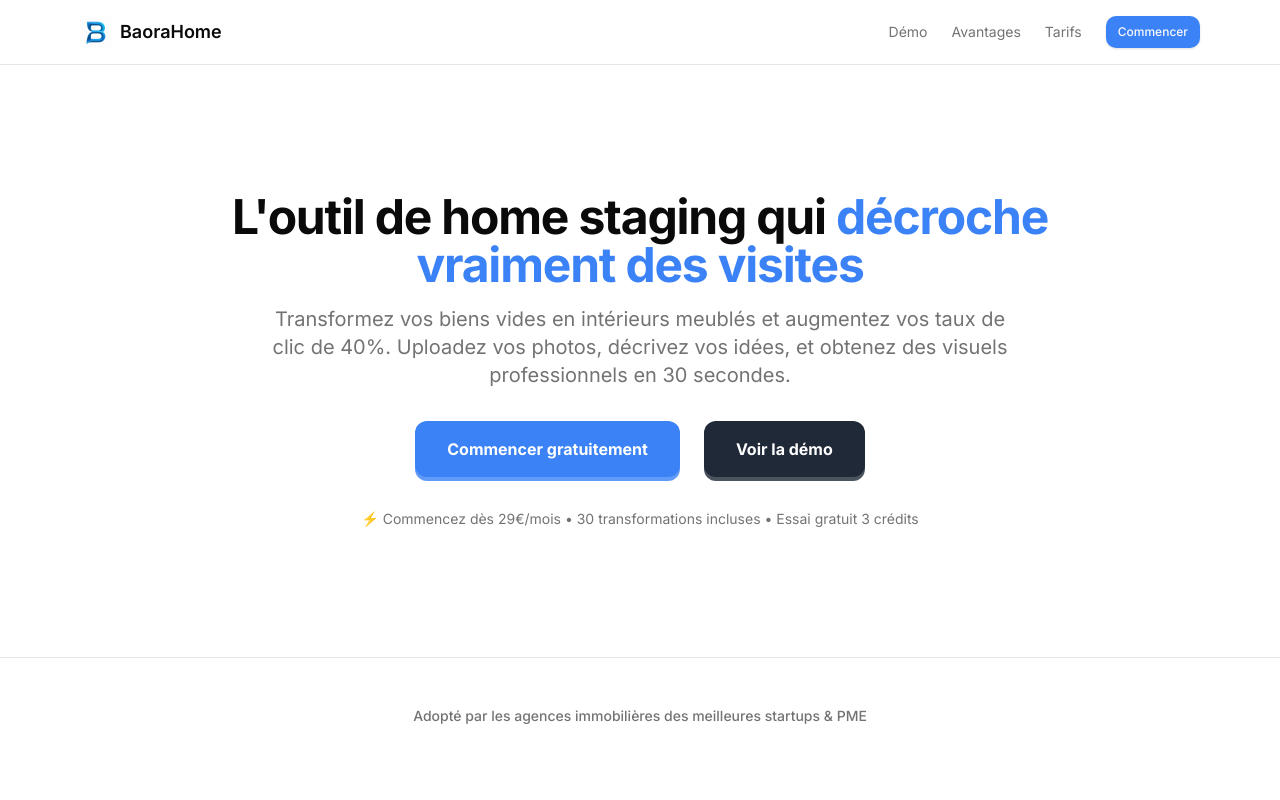
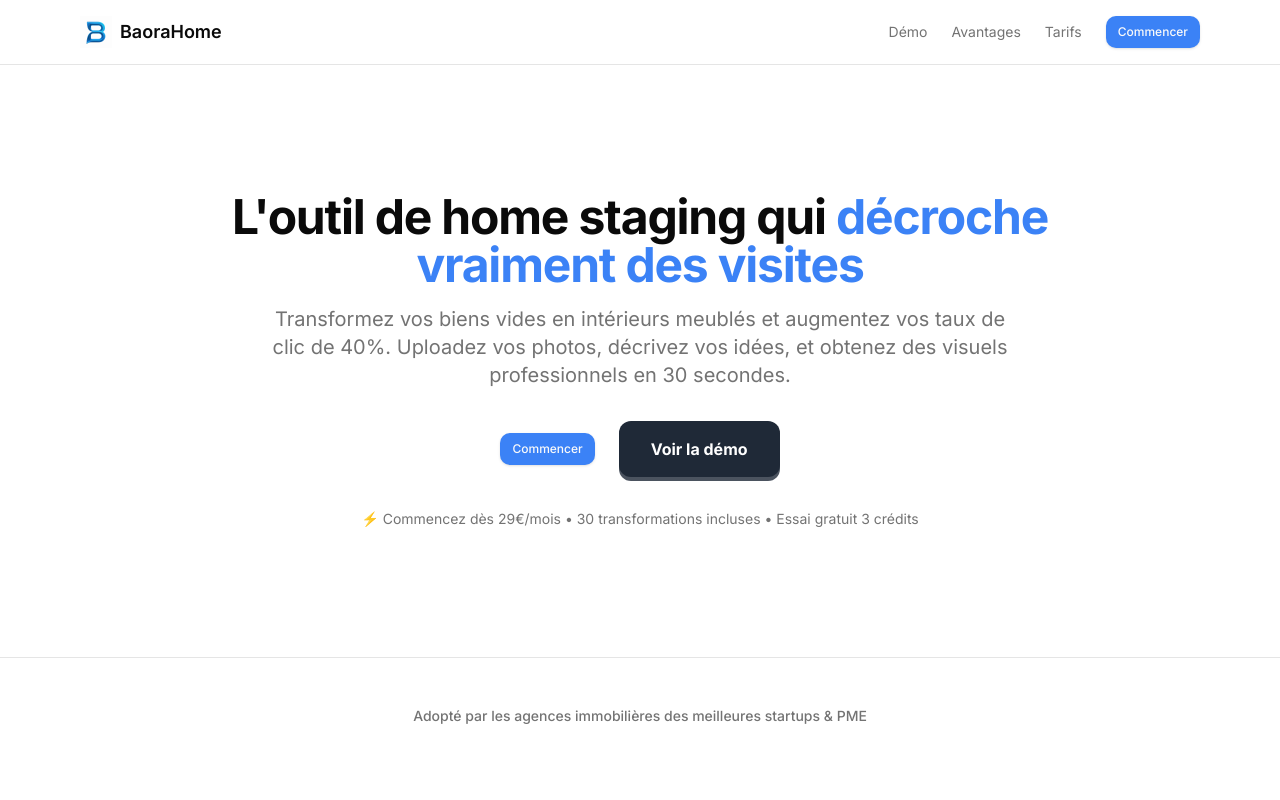
Before and after one commit to Jimmycode06/brandsnap.home, a Next.js app: page / in a window 1280 px wide. Shown: the top 800 px of the page. Built offline with nearby package versions, Linux system fonts and the light colour scheme; no server answers.

Commit message:
Fix: remise AuthButton pour authentification

```diff
--- a/app/(marketing)/page.tsx
+++ b/app/(marketing)/page.tsx
@@ -70,9 +70,7 @@ export default function HomeStagingLandingPage() {
             </div>
 
             <div className="flex flex-col sm:flex-row gap-6 justify-center items-center">
-              <Button3D href="#demo" variant="primary">
-                Commencer gratuitement
-              </Button3D>
+              <AuthButton />
               <Button3D href="#demo" variant="secondary">
                 Voir la démo
               </Button3D>
```
